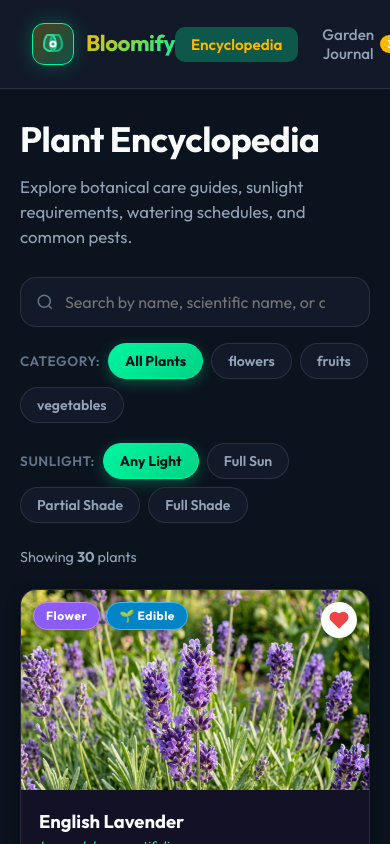
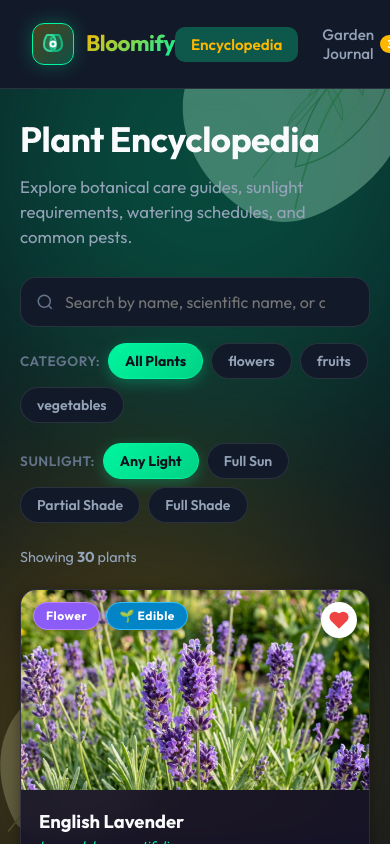
Before and after one commit to rafayr360/bloomify, a React (Vite) app in the folder frontend/: page / in a window 390 px wide. Shown: the top 844 px of the page. Built offline with nearby package versions, Linux system fonts and the light colour scheme.

Commit message:
Add botanical background component and update styling

```diff
--- a/frontend/src/App.css
+++ b/frontend/src/App.css
@@ -4,6 +4,7 @@
   min-height: 100vh;
   display: flex;
   flex-direction: column;
+  position: relative;
 }
 
 .main-content {
@@ -12,6 +13,8 @@
   width: 100%;
   margin: 0 auto;
   padding: 24px 20px 60px;
+  position: relative;
+  z-index: 1;
 }
 
 /* Navbar */
@@ -806,7 +809,125 @@
   font-size: 3rem;
 }
 
-/* Responsive */
+/* Responsive Botanical Leaf Background Overlay */
+.botanical-bg-overlay {
+  position: fixed;
+  top: 0;
+  left: 0;
+  right: 0;
+  bottom: 0;
+  pointer-events: none;
+  overflow: hidden;
+  z-index: 0;
+}
+
+.botanical-art {
+  position: absolute;
+  opacity: 0;
+  transition: opacity 0.4s ease, transform 0.4s ease;
+}
+
+[data-theme="light"] .botanical-art {
+  opacity: 1;
+}
+
+.top-right-art {
+  top: -30px;
+  right: -50px;
+  width: 480px;
+  height: 480px;
+}
+
+.bottom-left-art {
+  bottom: -40px;
+  left: -50px;
+  width: 420px;
+  height: 420px;
+}
+
+.botanical-svg {
+  width: 100%;
+  height: 100%;
+}
+
+.blob-bg-path {
+  fill: #c8d8c3;
+  opacity: 0.55;
+  transition: fill 0.3s ease;
+}
+
+.leaf-stem,
+.leaf-stem-secondary {
+  stroke: #4a6b46;
+  fill: none;
+  transition: stroke 0.3s ease;
+}
+
+.leaf-outline {
+  stroke: #3d5c39;
+  fill: rgba(90, 130, 80, 0.12);
+  transition: stroke 0.3s ease, fill 0.3s ease;
+}
+
+.leaf-vein {
+  stroke: #5a8250;
+  fill: none;
+  opacity: 0.7;
+  transition: stroke 0.3s ease;
+}
+
+.leaf-leaflet {
+  stroke: #4a6b46;
+  fill: rgba(74, 107, 70, 0.18);
+  transition: stroke 0.3s ease, fill 0.3s ease;
+}
+
+/* Dark Mode Neon Orbs */
+.neon-orb {
+  position: absolute;
+  border-radius: 50%;
+  filter: blur(120px);
+  opacity: 0;
+  pointer-events: none;
+  transition: opacity 0.4s ease;
+}
+
+:root:not([data-theme="light"]) .neon-orb {
+  opacity: 0.25;
+}
+
+.orb-primary {
+  top: -120px;
+  right: -100px;
+  width: 550px;
+  height: 550px;
+  background: var(--accent-secondary);
+}
+
+.orb-secondary {
+  bottom: -120px;
+  left: -100px;
+  width: 480px;
+  height: 480px;
+  background: var(--accent-primary);
+}
+
+/* Responsive Breakpoints for Botanical Leaf Background */
+@media (max-width: 1024px) {
+  .top-right-art {
+    top: -20px;
+    right: -40px;
+    width: 360px;
+    height: 360px;
+  }
+  .bottom-left-art {
+    bottom: -30px;
+    left: -40px;
+    width: 300px;
+    height: 300px;
+  }
+}
+
 @media (max-width: 900px) {
   .detail-hero {
     grid-template-columns: 1fr;
@@ -818,3 +939,20 @@
     grid-template-columns: repeat(2, 1fr);
   }
 }
+
+@media (max-width: 640px) {
+  .top-right-art {
+    top: -10px;
+    right: -30px;
+    width: 260px;
+    height: 260px;
+    opacity: 0.7;
+  }
+  .bottom-left-art {
+    bottom: -20px;
+    left: -30px;
+    width: 220px;
+    height: 220px;
+    opacity: 0.5;
+  }
+}
--- a/frontend/src/App.jsx
+++ b/frontend/src/App.jsx
@@ -1,6 +1,7 @@
 // src/App.jsx
 import React, { useState } from 'react';
 import Navbar from './components/Navbar';
+import BotanicalBackground from './components/BotanicalBackground';
 import Library from './pages/Library';
 import Detail from './pages/Detail';
 import Favorites from './pages/Favorites';
@@ -68,6 +69,7 @@ export default function App() {
 
   return (
     <div className="app-container">
+      <BotanicalBackground />
       <Navbar
         currentPage={currentPage}
         navigateTo={navigateTo}
--- /dev/null
+++ b/frontend/src/components/BotanicalBackground.jsx
@@ -0,0 +1,79 @@
+// src/components/BotanicalBackground.jsx
+import React from 'react';
+
+export default function BotanicalBackground() {
+  return (
+    <div className="botanical-bg-overlay" aria-hidden="true">
+      {/* Top Right Organic Leaf Art */}
+      <div className="botanical-art top-right-art">
+        <svg viewBox="0 0 500 500" fill="none" xmlns="http://www.w3.org/2000/svg" className="botanical-svg">
+          {/* Organic background blob */}
+          <path
+            d="M380 90C430 140 480 210 460 280C440 350 350 420 280 440C210 460 160 430 110 380C60 330 30 250 50 180C70 110 140 50 220 40C300 30 330 40 380 90Z"
+            className="blob-bg-path"
+          />
+          {/* Monstera & Foliage Line Art */}
+          <path
+            d="M260 420C260 420 280 320 320 240C360 160 430 110 430 110"
+            className="leaf-stem"
+            strokeWidth="3.5"
+            strokeLinecap="round"
+          />
+          {/* Main Leaf 1 Outline & Details */}
+          <path
+            d="M430 110C390 120 350 150 320 190C290 230 270 280 260 340C310 330 360 300 400 250C440 200 450 150 430 110Z"
+            className="leaf-outline"
+            strokeWidth="2.5"
+          />
+          <path d="M375 165C350 185 330 210 315 240" className="leaf-vein" strokeWidth="2" />
+          <path d="M400 205C370 225 345 255 330 290" className="leaf-vein" strokeWidth="2" />
+          <path d="M340 140C330 165 320 190 310 220" className="leaf-vein" strokeWidth="2" />
+
+          {/* Secondary Delicate Leaf Frond */}
+          <path
+            d="M180 360C220 310 270 250 330 180C390 110 410 70 410 70"
+            className="leaf-stem-secondary"
+            strokeWidth="2.5"
+            strokeLinecap="round"
+          />
+          {/* Individual frond leaflets */}
+          <path d="M410 70C380 75 360 90 350 110C370 105 390 95 410 70Z" className="leaf-leaflet" strokeWidth="1.8" />
+          <path d="M380 105C350 115 330 135 320 155C340 145 365 130 380 105Z" className="leaf-leaflet" strokeWidth="1.8" />
+          <path d="M345 145C315 160 295 180 285 205C305 190 330 175 345 145Z" className="leaf-leaflet" strokeWidth="1.8" />
+          <path d="M305 190C275 210 255 235 245 260C265 240 290 220 305 190Z" className="leaf-leaflet" strokeWidth="1.8" />
+
+          <path d="M395 90C415 115 425 140 420 165C410 140 395 115 395 90Z" className="leaf-leaflet" strokeWidth="1.8" />
+          <path d="M360 130C385 155 395 180 390 205C378 180 360 155 360 130Z" className="leaf-leaflet" strokeWidth="1.8" />
+          <path d="M320 175C345 200 355 225 350 250C338 225 320 200 320 175Z" className="leaf-leaflet" strokeWidth="1.8" />
+        </svg>
+      </div>
+
+      {/* Bottom Left Botanical Leaf Accent */}
+      <div className="botanical-art bottom-left-art">
+        <svg viewBox="0 0 400 400" fill="none" xmlns="http://www.w3.org/2000/svg" className="botanical-svg">
+          <path
+            d="M80 320C50 260 40 180 90 120C140 60 220 40 280 80C340 120 360 200 320 270C280 340 180 370 120 350C95 340 85 330 80 320Z"
+            className="blob-bg-path"
+          />
+          <path
+            d="M70 340C120 280 180 200 240 120C270 80 300 50 300 50"
+            className="leaf-stem"
+            strokeWidth="3"
+            strokeLinecap="round"
+          />
+          <path d="M300 50C265 65 240 90 230 115C255 105 280 85 300 50Z" className="leaf-leaflet" strokeWidth="2" />
+          <path d="M260 95C225 115 200 145 190 175C215 160 240 135 260 95Z" className="leaf-leaflet" strokeWidth="2" />
+          <path d="M210 150C175 175 150 205 140 235C165 215 190 190 210 150Z" className="leaf-leaflet" strokeWidth="2" />
+
+          <path d="M285 70C305 100 310 130 300 155C290 125 275 95 285 70Z" className="leaf-leaflet" strokeWidth="2" />
+          <path d="M240 120C265 150 270 180 260 205C248 175 230 145 240 120Z" className="leaf-leaflet" strokeWidth="2" />
+          <path d="M190 175C215 205 220 235 210 260C198 230 180 200 190 175Z" className="leaf-leaflet" strokeWidth="2" />
+        </svg>
+      </div>
+
+      {/* Dark Mode Neon Glow Orbs */}
+      <div className="neon-orb orb-primary" />
+      <div className="neon-orb orb-secondary" />
+    </div>
+  );
+}
```
